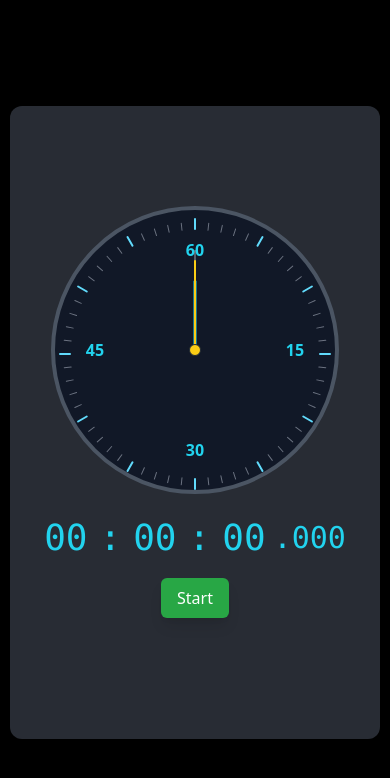
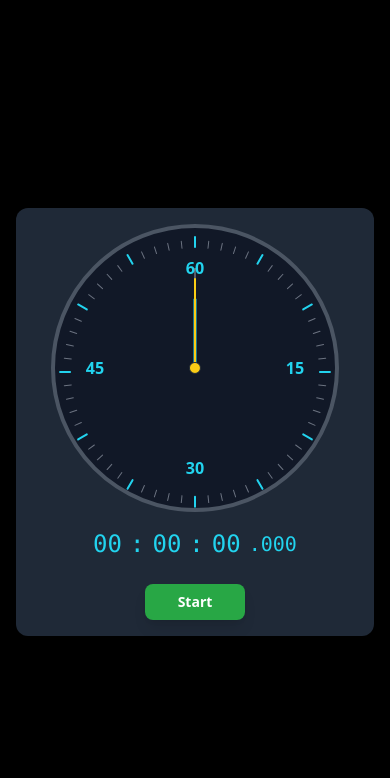
Before and after one commit to deepakpatil26/react_stopwatch, a React (Create React App) app: page / in a window 390 px wide. Shown: the top 778 px of the page. Built offline with nearby package versions, Linux system fonts and the light colour scheme.

Commit message:
Fix responsive layout and optimize all CSS

```diff
--- a/src/App.tsx
+++ b/src/App.tsx
@@ -4,8 +4,8 @@ import Stopwatch from './Stopwatch';
 class App extends Component {
   render() {
     return (
-      <div className='absolute w-full h-full flex items-center justify-center bg-black'>
-        <div className='w-[65%] h-[75%] text-center m-auto flex flex-col justify-center items-center'>
+      <div className='min-h-screen w-full flex items-center justify-center bg-black p-4'>
+        <div className='w-full max-w-2xl h-auto text-center flex flex-col justify-center items-center'>
           <Stopwatch />
         </div>
       </div>
--- a/src/Stopwatch.tsx
+++ b/src/Stopwatch.tsx
@@ -46,8 +46,13 @@ export default class Stopwatch extends Component<{}, StopwatchState> {
   leading3 = (n: number) => n.toString().padStart(3, '0');
 
   // Generate tick marks
-  renderTickMarks = () => {
+  renderTickMarks = (clockSize: number) => {
     const ticks = [];
+    const majorTickHeight = clockSize * 0.042; // ~12px for 288px clock
+    const minorTickHeight = clockSize * 0.028; // ~8px for 288px clock
+    const majorTickTop = clockSize * 0.028; // ~8px for 288px clock
+    const minorTickTop = clockSize * 0.042; // ~12px for 288px clock
+    const transformOrigin = `50% ${clockSize * 0.472}px`; // ~136px for 288px clock
 
     // Major ticks (every 5 seconds = 30 degrees)
     for (let i = 0; i < 12; i++) {
@@ -55,14 +60,14 @@ export default class Stopwatch extends Component<{}, StopwatchState> {
       ticks.push(
         <div
           key={`major-${i}`}
-          className='absolute bg-[#61dafb] rounded-sm'
+          className='absolute bg-cyan-400 rounded-sm'
           style={{
             width: '2px',
-            height: '12px',
-            top: '8px',
+            height: `${majorTickHeight}px`,
+            top: `${majorTickTop}px`,
             left: '50%',
             transform: `translateX(-50%) rotate(${angle}deg)`,
-            transformOrigin: '50% 136px',
+            transformOrigin: transformOrigin,
           }}
         />
       );
@@ -79,11 +84,11 @@ export default class Stopwatch extends Component<{}, StopwatchState> {
             className='absolute bg-gray-500 rounded-sm'
             style={{
               width: '1px',
-              height: '8px',
-              top: '12px',
+              height: `${minorTickHeight}px`,
+              top: `${minorTickTop}px`,
               left: '50%',
               transform: `translateX(-50%) rotate(${angle}deg)`,
-              transformOrigin: '50% 132px',
+              transformOrigin: `50% ${clockSize * 0.458}px`, // ~132px for 288px clock
             }}
           />
         );
@@ -94,9 +99,9 @@ export default class Stopwatch extends Component<{}, StopwatchState> {
   };
 
   // Generate numbers
-  renderNumbers = () => {
+  renderNumbers = (clockSize: number) => {
     const numbers = [] as React.ReactNode[];
-    const radius = 100; // Distance from center
+    const radius = clockSize * 0.347; // ~100px for 288px clock
     const displayNumbers = [60, 15, 30, 45]; // Only show these 4 numbers
     const positions = [0, 3, 6, 9]; // Corresponding positions (0=top, 3=right, 6=bottom, 9=left)
 
@@ -108,8 +113,9 @@ export default class Stopwatch extends Component<{}, StopwatchState> {
       numbers.push(
         <div
           key={`number-${pos}`}
-          className='absolute text-cyan-400 text-base font-bold select-none'
+          className='absolute text-cyan-400 font-bold select-none'
           style={{
+            fontSize: `${clockSize * 0.056}px`, // ~16px for 288px clock
             left: `calc(50% + ${x}px)`,
             top: `calc(50% + ${y}px)`,
             transform: 'translate(-50%, -50%)',
@@ -130,15 +136,35 @@ export default class Stopwatch extends Component<{}, StopwatchState> {
       ms = this.getMs();
     const started = totalMs > 0;
 
+    // Responsive clock size calculation
+    const getClockSize = () => {
+      if (typeof window !== 'undefined') {
+        const vw = Math.max(document.documentElement.clientWidth || 0, window.innerWidth || 0);
+        const vh = Math.max(document.documentElement.clientHeight || 0, window.innerHeight || 0);
+
+        // Calculate based on available space, leaving room for digital display and buttons
+        const availableWidth = Math.min(vw * 0.85, 400); // Max 400px
+        const availableHeight = vh * 0.4; // 40% of viewport height for clock
+
+        return Math.min(availableWidth, availableHeight, 288); // Max 288px
+      }
+      return 240; // Default fallback
+    };
+
+    const clockSize = getClockSize();
+    const minuteHandLength = clockSize * 0.243; // ~70px for 288px clock
+    const secondHandLength = clockSize * 0.313; // ~90px for 288px clock
+    const msHandLength = clockSize * 0.347; // ~100px for 288px clock
+
     const minuteAngle = m * 6 + s * 0.1;
     const secondAngle = s * 6 + ms * 0.006;
     const msAngle = (ms / 1000) * 360;
 
-    const baseBtn =
-      'rounded-md shadow-lg transition px-4 py-2 text-base sm:text-lg md:text-xl w-full max-w-[200px] md:max-w-[140px] text-center hover:opacity-90 active:translate-y-[1px]';
+    const baseBtn = 'rounded-lg shadow-lg transition-all duration-200 px-4 py-2 text-sm sm:text-base font-semibold text-center hover:opacity-90 hover:scale-105 active:scale-95 min-w-[100px] flex-1 max-w-[120px]';
+
     const buttons =
       !tick && !started ? (
-        <div className='my-5 mx-auto flex flex-col gap-2 items-center md:flex-row'>
+        <div className='mt-4 flex gap-3 justify-center items-center'>
           <button
             className={`${baseBtn} bg-[#28a745] text-white`}
             onClick={this.startCounter}>
@@ -146,27 +172,27 @@ export default class Stopwatch extends Component<{}, StopwatchState> {
           </button>
         </div>
       ) : !tick && started ? (
-        <div className='my-5 mx-auto flex flex-col gap-2 items-center md:flex-row'>
+        <div className='mt-4 flex gap-3 justify-center items-center'>
           <button
-            className={`${baseBtn} bg-[#007bff] text-white`}
+            className={`${baseBtn} bg-blue-600 text-white`}
             onClick={this.resumeCounter}>
             Resume
           </button>
           <button
-            className={`${baseBtn} bg-[#ffc107] text-[#282c34]`}
+            className={`${baseBtn} bg-yellow-500 text-gray-900`}
             onClick={this.resetCounter}>
             Reset
           </button>
         </div>
       ) : (
-        <div className='my-5 mx-auto flex flex-col gap-2 items-center md:flex-row'>
+        <div className='mt-4 flex gap-3 justify-center items-center'>
           <button
-            className={`${baseBtn} bg-[#dc3545] text-white`}
+            className={`${baseBtn} bg-red-600 text-white`}
             onClick={this.stopCounter}>
             Stop
           </button>
           <button
-            className={`${baseBtn} bg-[#ffc107] text-[#282c34]`}
+            className={`${baseBtn} bg-yellow-500 text-gray-900`}
             onClick={this.resetCounter}>
             Reset
           </button>
@@ -174,25 +200,25 @@ export default class Stopwatch extends Component<{}, StopwatchState> {
       );
 
     return (
-      <div className='w-[95vw] max-w-xl h-full flex flex-col justify-center items-center bg-[#282c34] text-white font-sans p-5 rounded-xl shadow-2xl'>
+      <div className='w-full max-w-lg mx-auto h-full flex flex-col justify-center items-center bg-gray-800 text-white font-sans p-4 sm:p-6 rounded-xl shadow-2xl overflow-hidden'>
         {/* Analog face */}
         <div
-          className='relative rounded-full mb-6 bg-gray-900 flex items-center justify-center border-4 border-gray-600 overflow-hidden'
+          className='relative rounded-full mb-4 sm:mb-6 bg-gray-900 flex items-center justify-center border-4 border-gray-600 overflow-hidden flex-shrink-0'
           style={{
-            width: '288px',
-            height: '288px',
-            minWidth: '288px',
-            minHeight: '288px',
-            maxWidth: '288px',
-            maxHeight: '288px',
+            width: `${clockSize}px`,
+            height: `${clockSize}px`,
+            minWidth: `${clockSize}px`,
+            minHeight: `${clockSize}px`,
+            maxWidth: `${clockSize}px`,
+            maxHeight: `${clockSize}px`,
             aspectRatio: '1 / 1'
           }}
         >
           {/* Tick marks */}
-          {this.renderTickMarks()}
+          {this.renderTickMarks(clockSize)}
 
           {/* Numbers */}
-          {this.renderNumbers()}
+          {this.renderNumbers(clockSize)}
 
           {/* Hands */}
           {/* Minute hand */}
@@ -200,7 +226,7 @@ export default class Stopwatch extends Component<{}, StopwatchState> {
             className='absolute bg-cyan-400 rounded-sm z-10'
             style={{
               width: '3px',
-              height: '70px',
+              height: `${minuteHandLength}px`,
               bottom: '50%',
               left: '50%',
               transform: `translateX(-50%) rotate(${minuteAngle}deg)`,
@@ -213,7 +239,7 @@ export default class Stopwatch extends Component<{}, StopwatchState> {
             className='absolute bg-yellow-400 rounded-sm z-20'
             style={{
               width: '2px',
-              height: '90px',
+              height: `${secondHandLength}px`,
               bottom: '50%',
               left: '50%',
               transform: `translateX(-50%) rotate(${secondAngle}deg)`,
@@ -226,7 +252,7 @@ export default class Stopwatch extends Component<{}, StopwatchState> {
             className='absolute bg-white bg-opacity-60 rounded-sm z-10'
             style={{
               width: '1px',
-              height: '100px',
+              height: `${msHandLength}px`,
               bottom: '50%',
               left: '50%',
               transform: `translateX(-50%) rotate(${msAngle}deg)`,
@@ -236,24 +262,30 @@ export default class Stopwatch extends Component<{}, StopwatchState> {
           />
 
           {/* Center pivot */}
-          <div className='absolute top-1/2 left-1/2 w-3 h-3 bg-yellow-400 rounded-full transform -translate-x-1/2 -translate-y-1/2 z-30 border border-gray-800' />
+          <div
+            className='absolute top-1/2 left-1/2 bg-yellow-400 rounded-full transform -translate-x-1/2 -translate-y-1/2 z-30 border border-gray-800'
+            style={{
+              width: `${clockSize * 0.042}px`, // ~12px for 288px clock
+              height: `${clockSize * 0.042}px`
+            }}
+          />
         </div>
 
         {/* Digital display */}
-        <div className='flex flex-col items-center'>
-          <div className='flex flex-row items-center justify-center flex-wrap'>
-            <span className='text-4xl sm:text-5xl md:text-6xl text-cyan-400 mx-1 font-mono'>
+        <div className='flex flex-col items-center w-full'>
+          <div className='flex flex-row items-center justify-center flex-wrap mb-2'>
+            <span className='text-2xl sm:text-3xl md:text-4xl text-cyan-400 mx-1 font-mono'>
               {this.leading2(h)}
             </span>
-            <Separator />
-            <span className='text-4xl sm:text-5xl md:text-6xl text-cyan-400 mx-1 font-mono'>
+            <span className='text-2xl sm:text-3xl md:text-4xl text-cyan-400 mx-1 font-mono'>:</span>
+            <span className='text-2xl sm:text-3xl md:text-4xl text-cyan-400 mx-1 font-mono'>
               {this.leading2(m)}
             </span>
-            <Separator />
-            <span className='text-4xl sm:text-5xl md:text-6xl text-cyan-400 mx-1 font-mono'>
+            <span className='text-2xl sm:text-3xl md:text-4xl text-cyan-400 mx-1 font-mono'>:</span>
+            <span className='text-2xl sm:text-3xl md:text-4xl text-cyan-400 mx-1 font-mono'>
               {this.leading2(s)}
             </span>
-            <span className='text-3xl sm:text-4xl md:text-5xl text-cyan-400 mx-1 font-mono'>
+            <span className='text-xl sm:text-2xl md:text-3xl text-cyan-400 mx-1 font-mono'>
               .{this.leading3(ms)}
             </span>
           </div>
```
